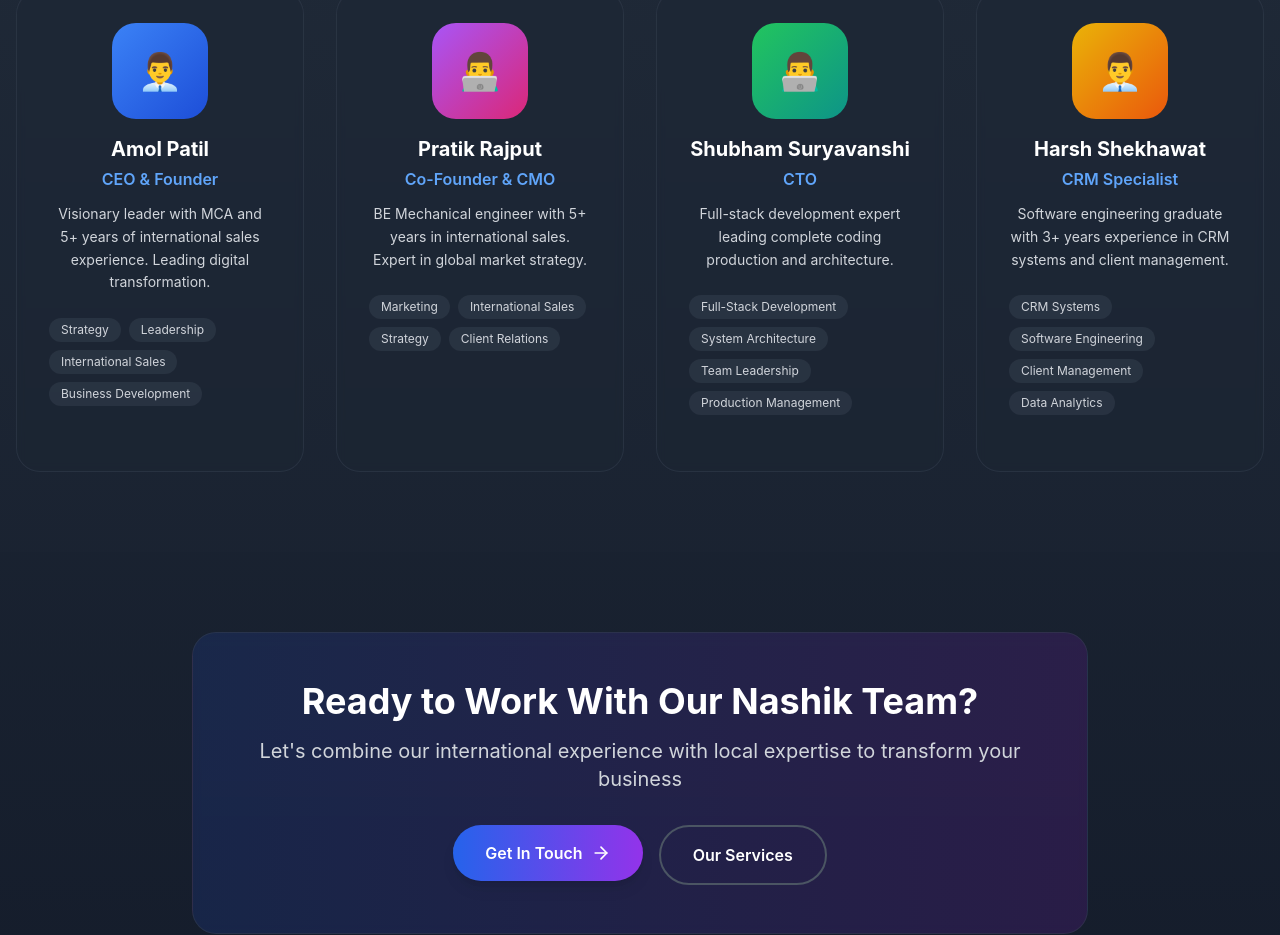
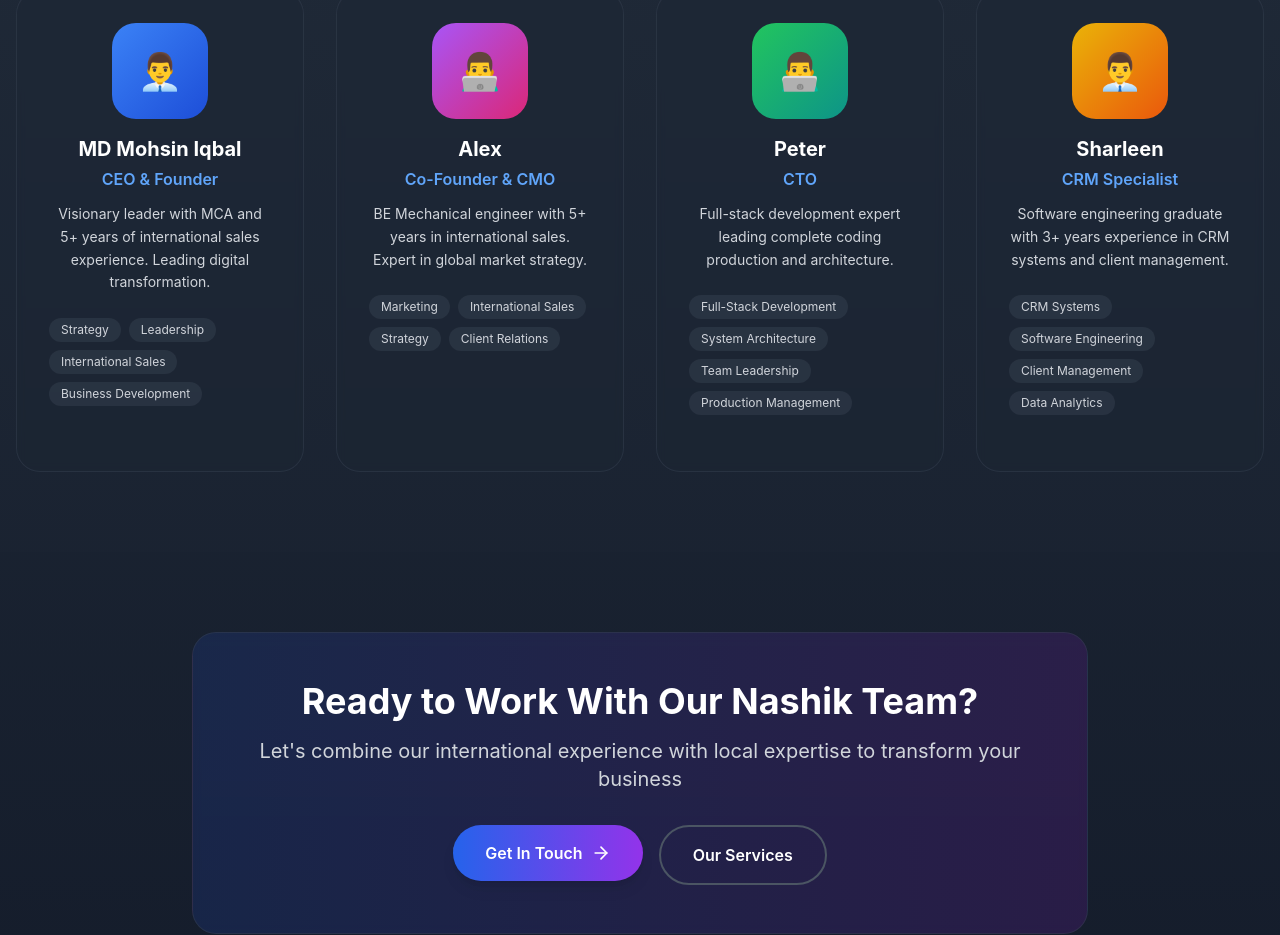
Before and after one commit to viralsparkconnect-hue/codastra-next-client, a Next.js app: page /about in a window 1280 px wide. Shown: the part 1498-2433 px from the top of the page. Built offline with nearby package versions, Linux system fonts and the light colour scheme.

Commit message:
Update team member names in about.js

```diff
--- a/pages/about.js
+++ b/pages/about.js
@@ -11,7 +11,7 @@ export default function About() {
 
   const team = [
     {
-      name: 'Amol Patil',
+      name: 'MD Mohsin Iqbal',
       role: 'CEO & Founder',
       bio: 'Visionary leader with MCA and 5+ years of international sales experience. Leading digital transformation.',
       skills: ['Strategy', 'Leadership', 'International Sales', 'Business Development'],
@@ -20,7 +20,7 @@ export default function About() {
       gradient: 'from-blue-500 to-blue-700'
     },
     {
-      name: 'Pratik Rajput',
+      name: 'Alex',
       role: 'Co-Founder & CMO',
       bio: 'BE Mechanical engineer with 5+ years in international sales. Expert in global market strategy.',
       skills: ['Marketing', 'International Sales', 'Strategy', 'Client Relations'],
@@ -29,7 +29,7 @@ export default function About() {
       gradient: 'from-purple-500 to-pink-600'
     },
     {
-      name: 'Shubham Suryavanshi',
+      name: 'Peter',
       role: 'CTO',
       bio: 'Full-stack development expert leading complete coding production and architecture.',
       skills: ['Full-Stack Development', 'System Architecture', 'Team Leadership', 'Production Management'],
@@ -38,7 +38,7 @@ export default function About() {
       gradient: 'from-green-500 to-teal-600'
     },
     {
-      name: 'Harsh Shekhawat',
+      name: 'Sharleen',
       role: 'CRM Specialist',
       bio: 'Software engineering graduate with 3+ years experience in CRM systems and client management.',
       skills: ['CRM Systems', 'Software Engineering', 'Client Management', 'Data Analytics'],
```
